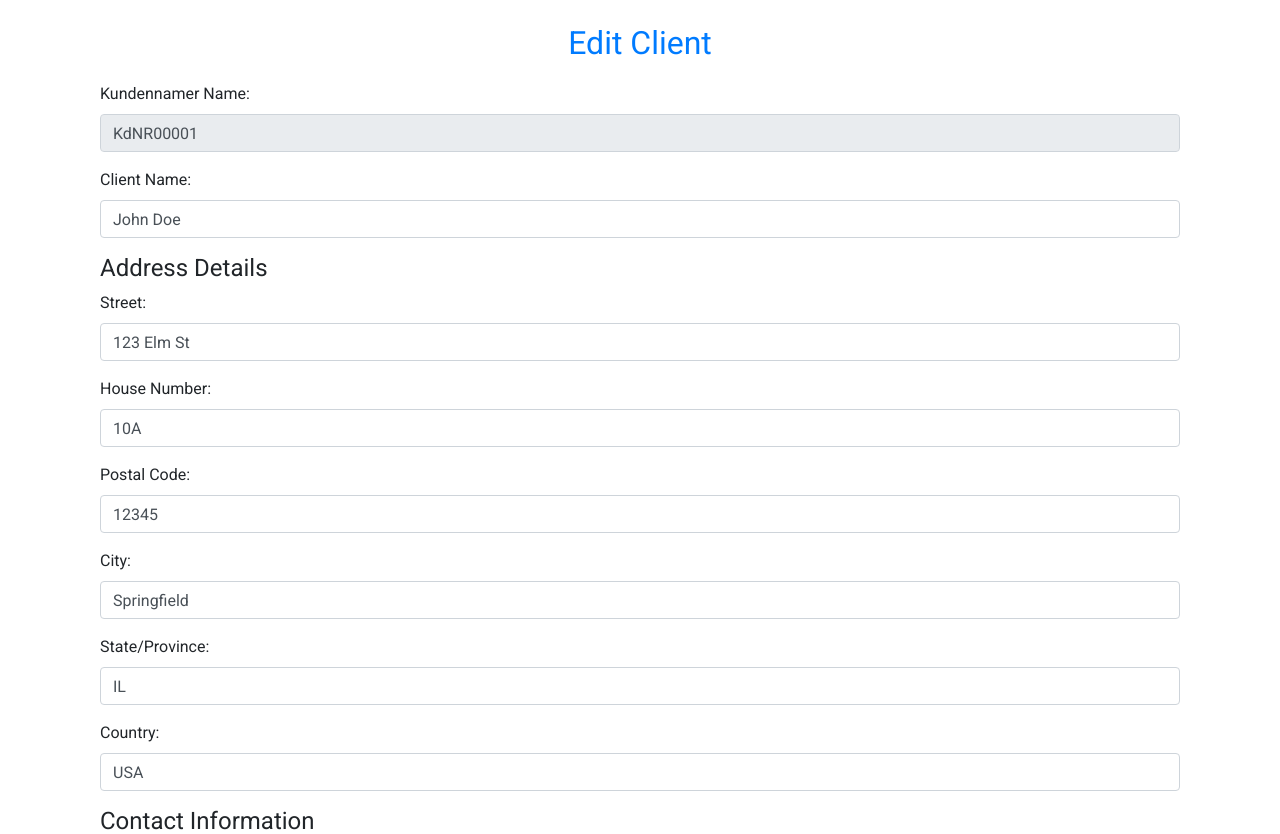
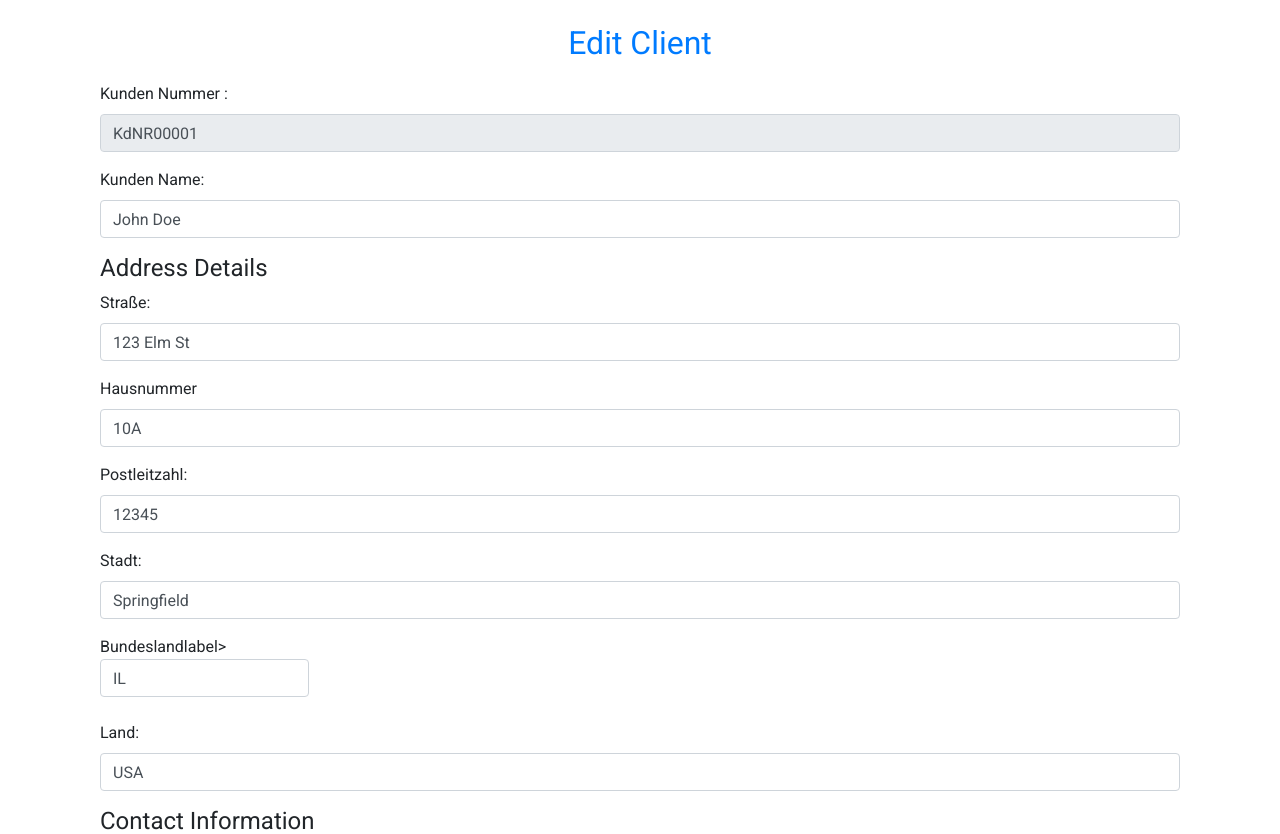
Before and after one commit to albertqerimi/kfz-app, a PHP site: page /client/edit_client.php?client_id=1 in a window 1280 px wide. Shown: the part 103-937 px from the top of the page. Run offline with PHP 8.4, Linux system fonts and the light colour scheme; data comes from the database, SQL or seed files in the repository.

Commit message:
transalte, add kd nr, only name and kdnr required

```diff
--- a/client/edit_client.php
+++ b/client/edit_client.php
@@ -80,9 +80,9 @@ if ($_SERVER['REQUEST_METHOD'] == 'POST') {
 
     // Execute the statement
     if ($update_stmt->execute()) {
-        echo "<div class='alert alert-success'>Client updated successfully!</div>";
+        echo "<div class='alert alert-success'>Kunde erfolgreich aktualisiert!</div>";
     } else {
-        echo "<div class='alert alert-danger'>Error updating client: " . $conn->error . "</div>";
+        echo "<div class='alert alert-danger'>Fehler beim Aktualisieren des Kunden:" . $conn->error . "</div>";
     }
 
     // Close statement and connection
@@ -99,41 +99,41 @@ if ($_SERVER['REQUEST_METHOD'] == 'POST') {
         <input type="hidden" name="client_id" value="<?php echo htmlspecialchars($client['id']); ?>">
 
         <div class="form-group">
-            <label for="name">Kundennamer Name:</label>
+            <label for="name">Kunden Nummer :</label>
             <input type="text" class="form-control" disabled id="name" name="name" value="<?php echo htmlspecialchars($client['kundennummer']); ?>" required>
         </div>
 
         <!-- Client Name -->
         <div class="form-group">
-            <label for="name">Client Name:</label>
+            <label for="name">Kunden Name:</label>
             <input type="text" class="form-control" id="name" name="name" value="<?php echo htmlspecialchars($client['name']); ?>" required>
         </div>
 
         <!-- Address Details -->
         <h4>Address Details</h4>
         <div class="form-group">
-            <label for="street">Street:</label>
-            <input type="text" class="form-control" id="street" name="street" value="<?php echo htmlspecialchars($client['street']); ?>" required>
+            <label for="street">Straße:</label>
+            <input type="text" class="form-control" id="street" name="street" value="<?php echo htmlspecialchars($client['street']); ?>" >
         </div>
         <div class="form-group">
-            <label for="house_number">House Number:</label>
-            <input type="text" class="form-control" id="house_number" name="house_number" value="<?php echo htmlspecialchars($client['house_number']); ?>" required>
+            <label for="house_number">Hausnummer</label>
+            <input type="text" class="form-control" id="house_number" name="house_number" value="<?php echo htmlspecialchars($client['house_number']); ?>" >
         </div>
         <div class="form-group">
-            <label for="postal_code">Postal Code:</label>
-            <input type="text" class="form-control" id="postal_code" name="postal_code" value="<?php echo htmlspecialchars($client['postal_code']); ?>" required>
+            <label for="postal_code">Postleitzahl:</label>
+            <input type="text" class="form-control" id="postal_code" name="postal_code" value="<?php echo htmlspecialchars($client['postal_code']); ?>" >
         </div>
         <div class="form-group">
-            <label for="city">City:</label>
-            <input type="text" class="form-control" id="city" name="city" value="<?php echo htmlspecialchars($client['city']); ?>" required>
+            <label for="city">Stadt:</label>
+            <input type="text" class="form-control" id="city" name="city" value="<?php echo htmlspecialchars($client['city']); ?>" >
         </div>
         <div class="form-group">
-            <label for="state">State/Province:</label>
+            <label for="state">Bundeslandlabel>
             <input type="text" class="form-control" id="state" name="state" value="<?php echo htmlspecialchars($client['state']); ?>">
         </div>
         <div class="form-group">
-            <label for="country">Country:</label>
-            <input type="text" class="form-control" id="country" name="country" value="<?php echo htmlspecialchars($client['country']); ?>" required>
+            <label for="country">Land:</label>
+            <input type="text" class="form-control" id="country" name="country" value="<?php echo htmlspecialchars($client['country']); ?>" >
         </div>
 
         <!-- Contact Information -->
@@ -144,7 +144,7 @@ if ($_SERVER['REQUEST_METHOD'] == 'POST') {
         </div>
         <div class="form-group">
             <label for="email">Email:</label>
-            <input type="email" class="form-control" id="email" name="email" value="<?php echo htmlspecialchars($client['email']); ?>" required>
+            <input type="email" class="form-control" id="email" name="email" value="<?php echo htmlspecialchars($client['email']); ?>" >
         </div>
 
         <!-- Vehicle Details -->
@@ -177,6 +177,6 @@ if ($_SERVER['REQUEST_METHOD'] == 'POST') {
 </div>
 
 <?php
-$conn->close();
+
 include '../includes/footer.php';
 ?>
```
Also changed, not shown: client/list_clients.php (+7 -7 lines), client/register_client.php (+39 -15 lines), client/save_client.php (+56 -25 lines).
